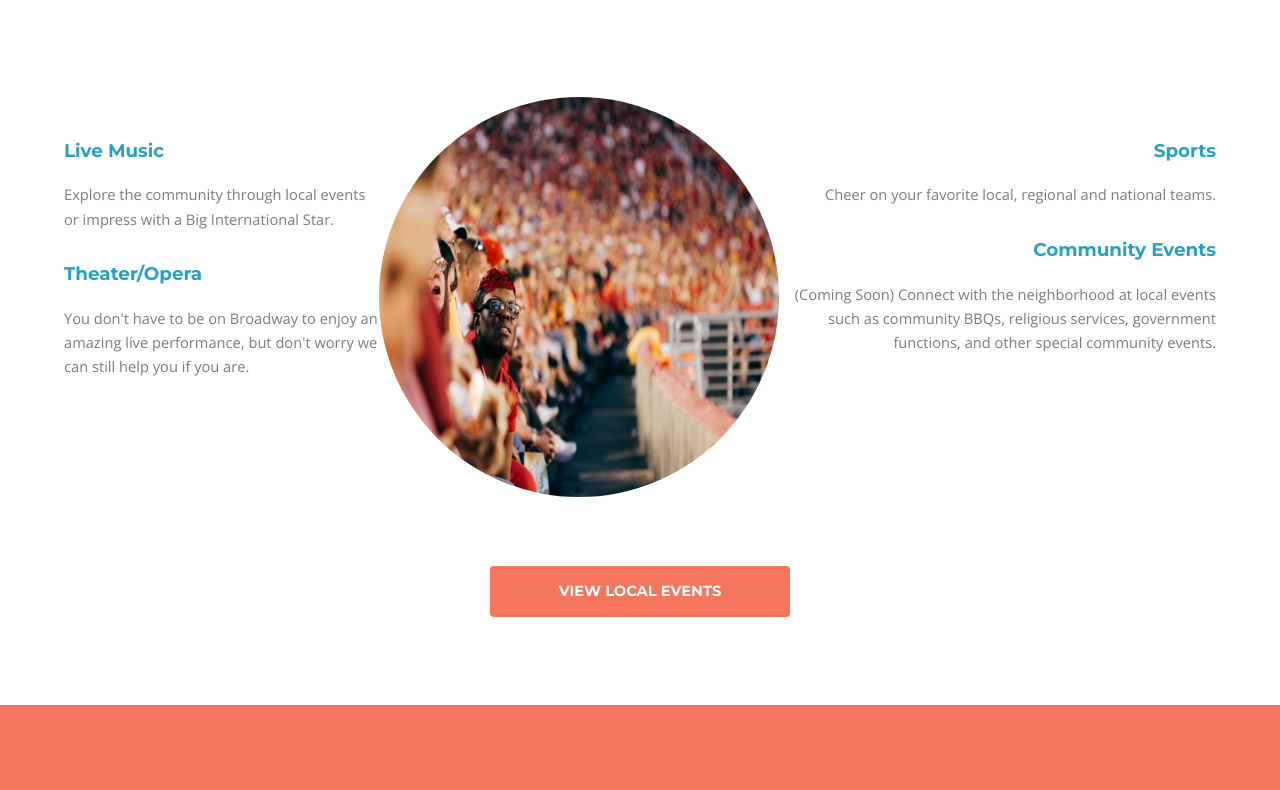
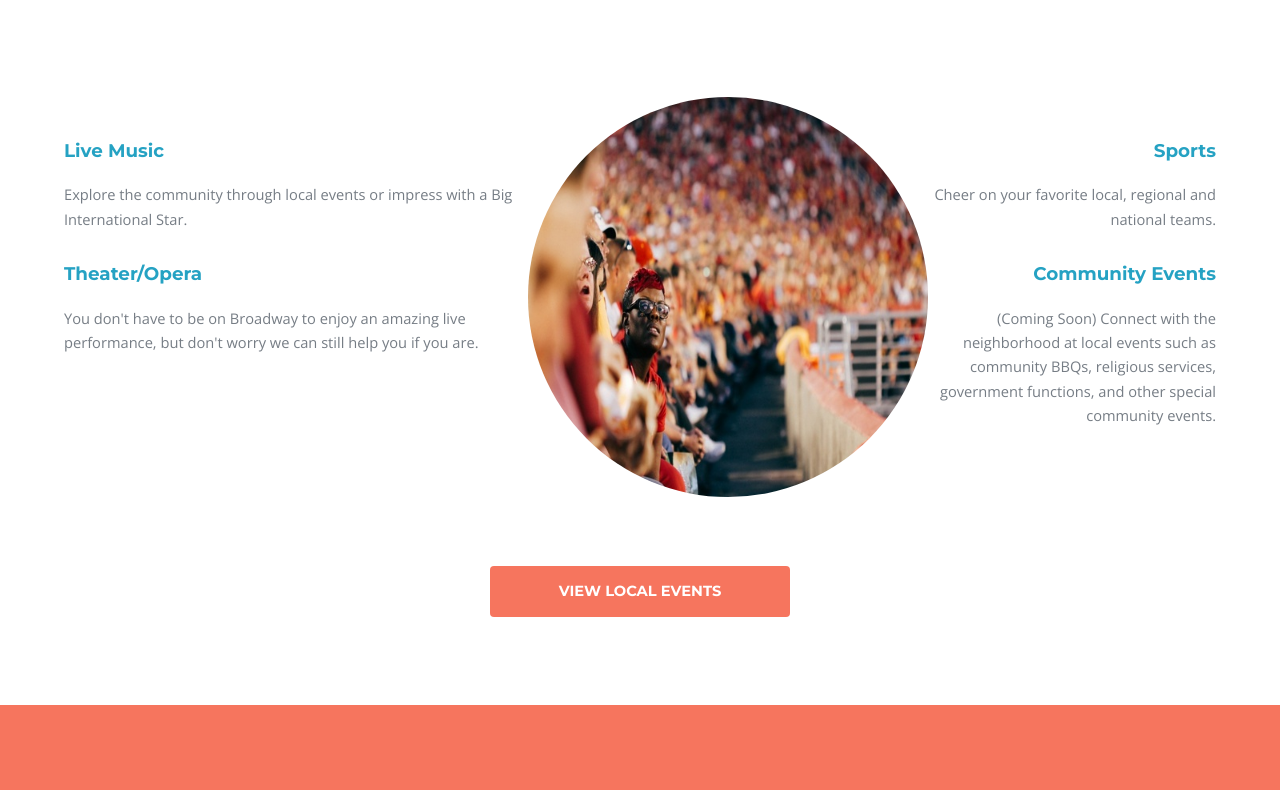
Before and after one commit to JTGeek/EventHub, a plain HTML site: page index.html in a window 1280 px wide. Shown: the part 660-1450 px from the top of the page. Drawn offline with nearby package versions, Linux system fonts and the light colour scheme.

Commit message:
updated div around slide show on home, to center image on page.

```diff
--- a/assets/css/main.css
+++ b/assets/css/main.css
@@ -2467,6 +2467,10 @@
 		/*  Slideshow*/
 
 		@media screen and (min-width: 980px) {
+			.left,
+			.right {
+				max-width: 25%;
+			}
 			.right {
 				text-align: right;
 			}
--- a/index.html
+++ b/index.html
@@ -44,7 +44,7 @@
 
 	<!-- One -->
 	<section id="one" class="wrapper">
-		<div class="inner flex flex-3">
+		<div class="inner flex flex-3 leftSide">
 			<div class=".w3-display-container">
 				<div>
 					<h3>Live Music</h3>
```
